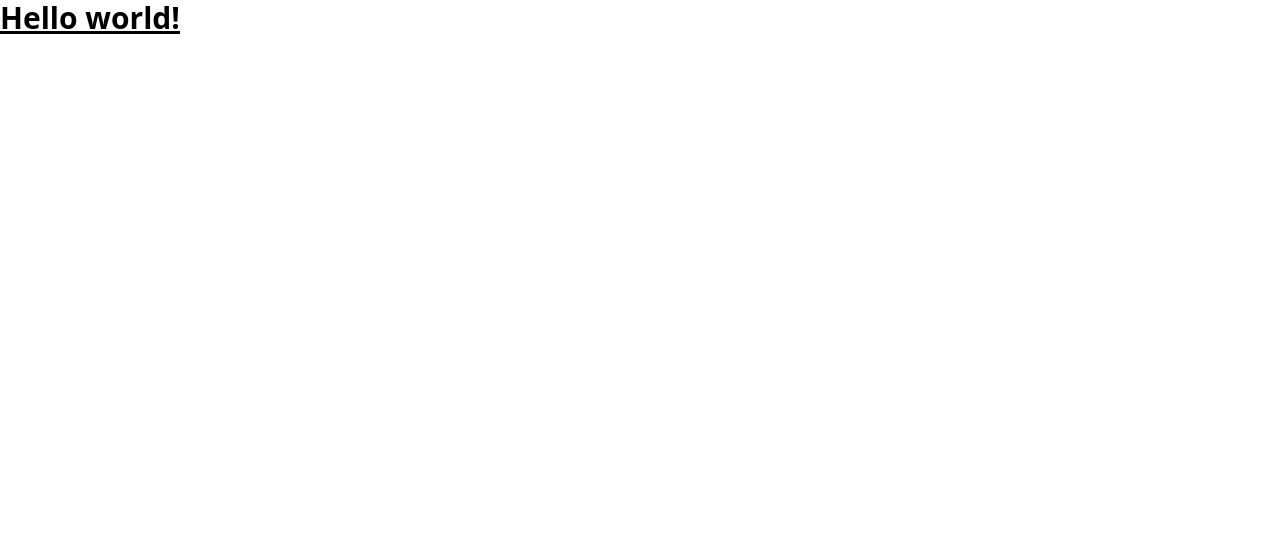
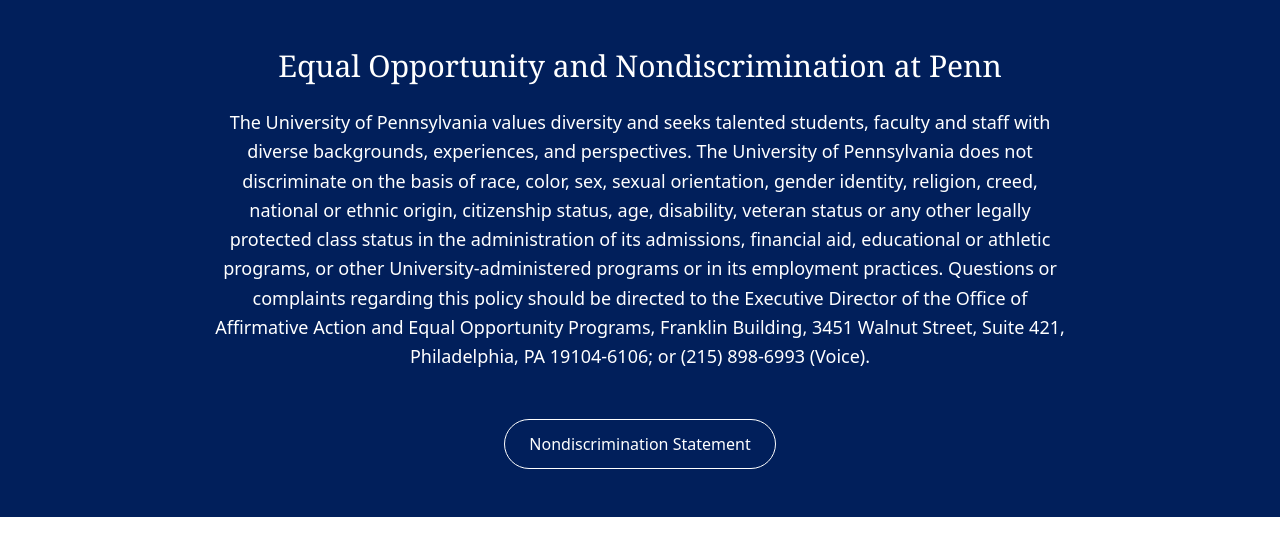
Before and after one commit to bdushime/TheGymClonningGate_UpennWebsite, a website: page src/index.html in a window 1280 px wide. Drawn offline with Linux system fonts and the light colour scheme.

Commit message:
initial commit

```diff
--- a/src/index.html
+++ b/src/index.html
@@ -9,8 +9,21 @@
   <link href="./output.css" rel="stylesheet">
 </head>
 <body>
-  <h1 class="text-3xl  font-bold underline">
-    Hello world!
-  </h1>
+  <section id="opportunity" class="bg-[#011F5B] py-12">
+    <div class="max-w-4xl mx-auto flex flex-col items-center space-y-6 px-4 text-center">
+        <h1 class="text-3xl font-serif text-white">Equal Opportunity and Nondiscrimination at Penn</h1>
+        <p class="text-lg font-sans text-white leading-relaxed">
+            The University of Pennsylvania values diversity and seeks talented students, faculty and staff with diverse backgrounds, experiences, and perspectives. The University of Pennsylvania does not discriminate on the basis of race, color, sex, sexual orientation, gender identity, religion, creed, national or ethnic origin, citizenship status, age, disability, veteran status or any other legally protected class status in the administration of its admissions, financial aid, educational or athletic programs, or other University-administered programs or in its employment practices. Questions or complaints regarding this policy should be directed to the Executive Director of the Office of Affirmative Action and Equal Opportunity Programs, Franklin Building, 3451 Walnut Street, Suite 421, Philadelphia, PA 19104-6106; or (215) 898-6993 (Voice).
+        </p>
+        <div class="mt-6">
+            <div class="p-3 px-6 border border-white rounded-full text-center text-white hover:bg-white hover:text-blue-900 transition">
+                Nondiscrimination Statement
+            </div>
+        </div>
+    </div>
+</section>
+
+
+
 </body>
 </html>
```
Also changed, not shown: src/output.css.
